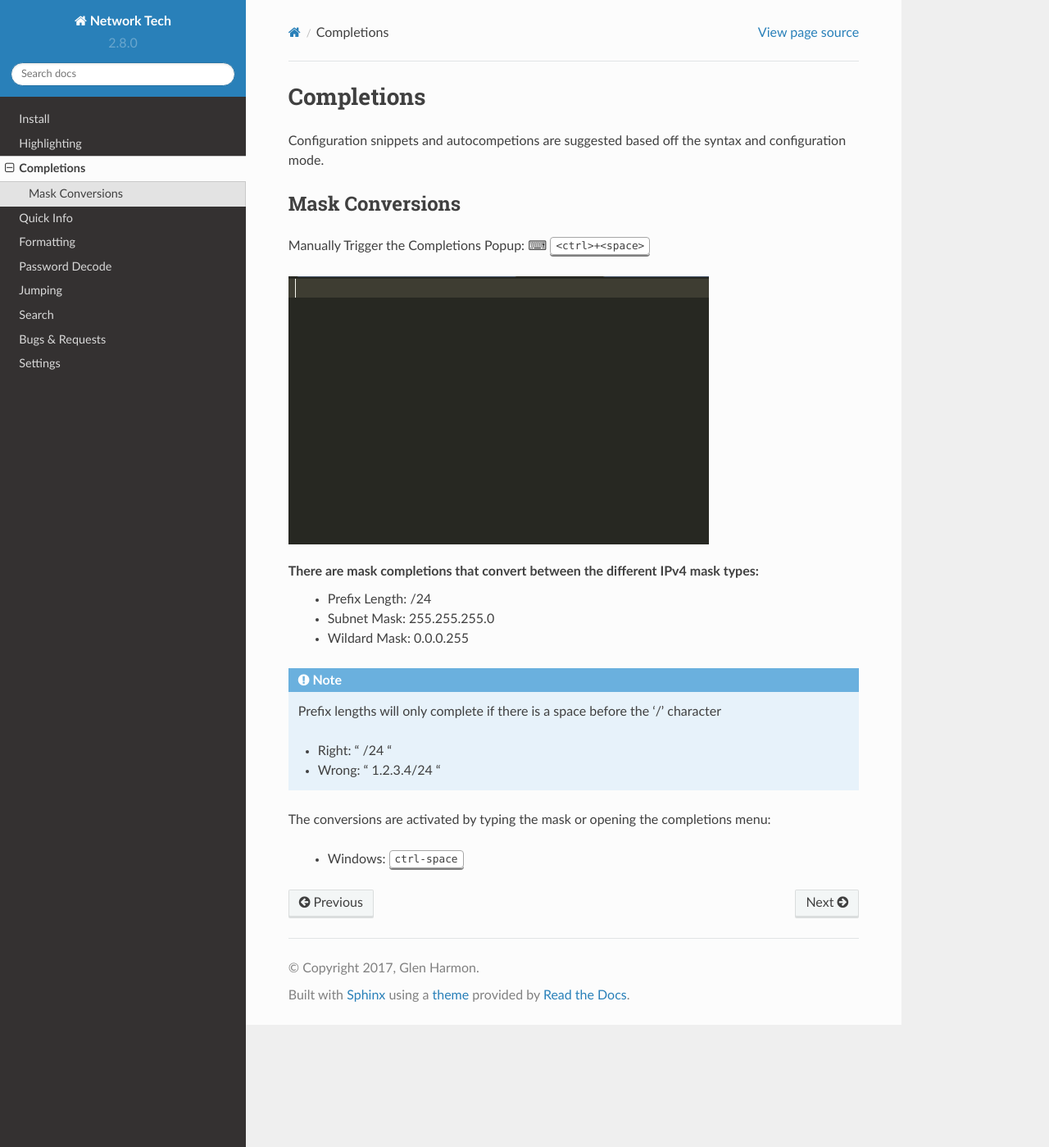
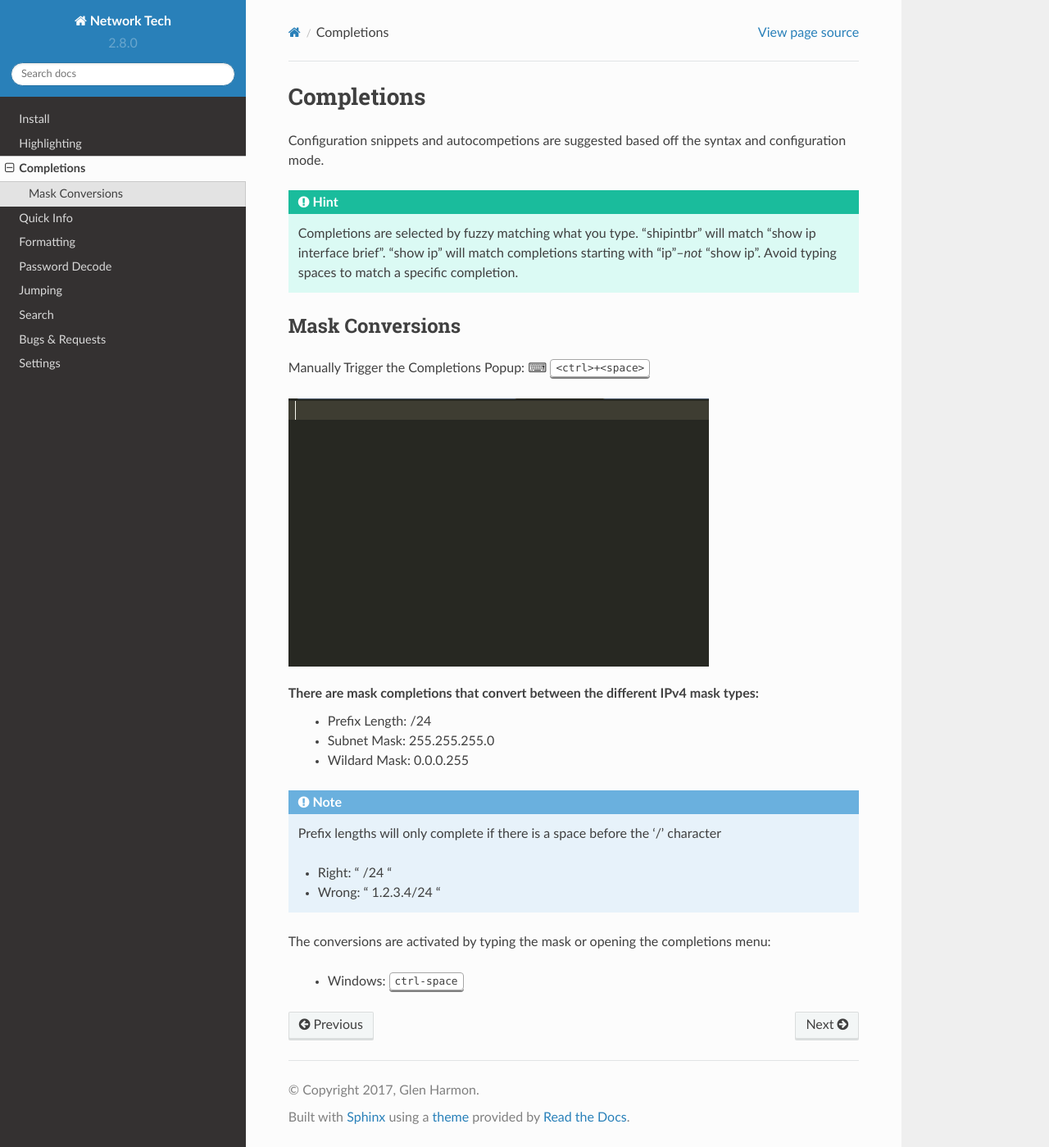
Before and after one commit to heyglen/network_tech, a Sphinx documentation site: the page built from docs/snippets.rst, in a window 1280 px wide and 1399 px high. Shown: the whole window at 82% size. Built offline with Sphinx 7.4.7 and the Read the Docs theme 2.0.0, drawn with Linux system fonts in a browser that asks for light colours.

Commit message:
📘 Guidance on using snippets

```diff
--- a/docs/snippets.rst
+++ b/docs/snippets.rst
@@ -2,6 +2,10 @@ Completions
 ======
 
 Configuration snippets and autocompetions are suggested based off the syntax and configuration mode.
+
+.. hint::
+
+    Completions are selected by fuzzy matching what you type. "shipintbr" will match "show ip interface brief". "show ip" will match completions starting with "ip"–*not* "show ip". Avoid typing spaces to match a specific completion.
 
 Mask Conversions
 ----------------
```
